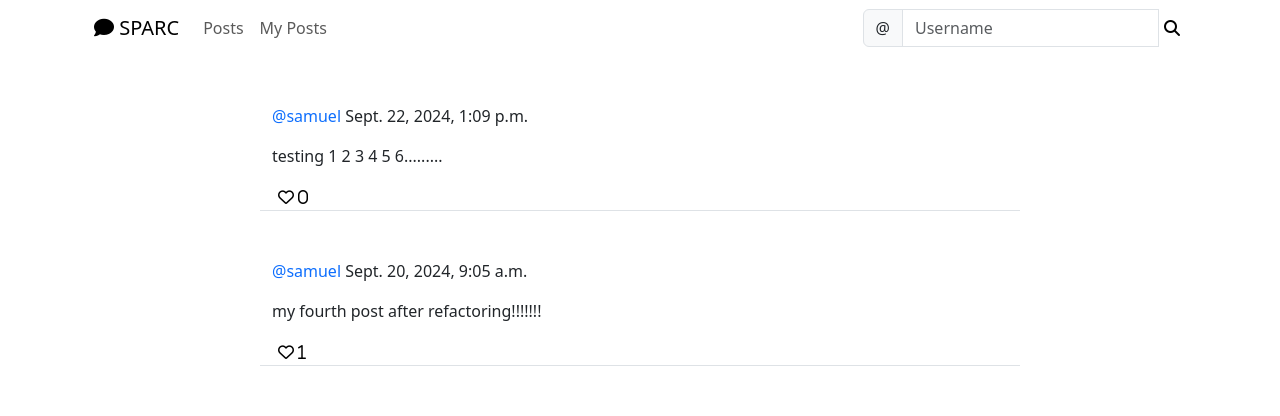
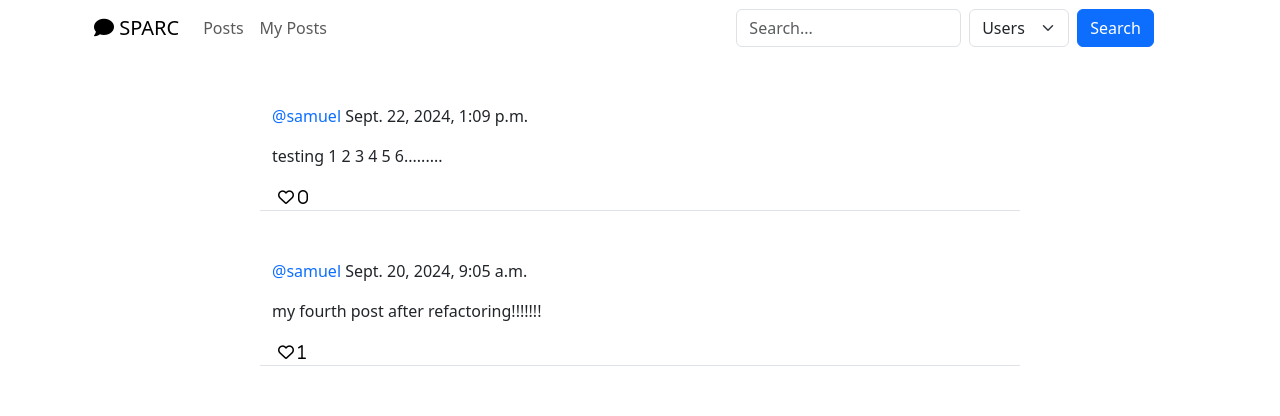
Before and after one commit to samuel2l/Django-Social-Media-Web-App, a Django app: page /posts/ in a window 1280 px wide. Shown: the top 416 px of the page. Run offline with Django 5.2, Linux system fonts and the light colour scheme; data comes from the database, SQL or seed files in the repository; some libraries are stand-ins or nearby versions.

Commit message:
add search posts

```diff
--- a/landing/templates/basee.html
+++ b/landing/templates/basee.html
@@ -31,15 +31,18 @@
               <a class="nav-link" href="{% url 'my-posts'   %}">My Posts</a>
             </li>
           </ul>
-          <form class="d-flex" method="GET" action="{%url 'search_results' %}">
-            <div class="input-group">
-              <span class="input-group-text" id="basic-addon1">@</span>
-              <input type="text" class="form-control" placeholder="Username" aria-label="Username" aria-describedby="basic-addon1" name="query" value="{{request.GET.query}}">
-              <button style="border: none; background-color: transparent; box-shadow: none" type="submit"><i class="fas fa-search"></i></button>
+          <form class="d-flex align-items-center" method="GET" action="{% url 'search_results' %}">
+            <input type="text" name="query" class="form-control" placeholder="Search..." required style="width: 50%;">
 
-            </div>
-          </form>
-          {% if user.is_authenticated %}
+            <select name="search_type" class="form-select mx-2" style="width: 100px;">
+                <option value="users">Users</option>
+                <option value="posts">Posts</option>
+            </select>
+
+            <button type="submit" class="btn btn-primary">Search</button>
+        </form>
+
+                  {% if user.is_authenticated %}
           <div class="nav-item dropdown">
             <a class="nav-link dropdown-toggle text-dark" data-bs-toggle="dropdown" role="button" aria-expanded="false"><i class="fas fa-user"></i></a>
             <ul class="dropdown-menu">
--- a/social/templates/search.html
+++ b/social/templates/search.html
@@ -32,6 +32,9 @@
             </div>
         </div>
     </div>
+
+
+
 {% endfor %}
 
 </div>
--- a/social/urls.py
+++ b/social/urls.py
@@ -18,8 +18,8 @@ urlpatterns = [
 
     path('post/<int:pk>/like/',views.Like.as_view(),name='like'),
 
-    path('search/',views.SearchUser.as_view(),name='search_results'),
-
+    path('search/',views.Search.as_view(),name='search_results'),
+    # path('search/',views.SearchPost.as_view(),name='search_results'),
 
 
 
--- a/social/views.py
+++ b/social/views.py
@@ -161,21 +161,21 @@ class Like(LoginRequiredMixin,View):
 
         next=request.POST.get('next','/')
         return HttpResponseRedirect(next)
-class SearchUser(View):
-    def get(self, request, *args, **kwargs):
-        query = self.request.GET.get('query')
-        search_result = Profile.objects.filter(
-            # The Q object is used to build complex query filters in Django, allowing for more dynamic or conditional filtering
-            # The double underscores (__) in Django field lookups allow you to filter based on fields in related models
+# class SearchUser(View):
+#     def get(self, request, *args, **kwargs):
+#         query = self.request.GET.get('query')
+#         search_result = Profile.objects.filter(
+#             # The Q object is used to build complex query filters in Django, allowing for more dynamic or conditional filtering
+#             # The double underscores (__) in Django field lookups allow you to filter based on fields in related models
 
-            Q(user__username__icontains=query)
-        )
+#             Q(user__username__icontains=query)
+#         )
 
-        context = {
-            'search_result': search_result,
-        }
+#         context = {
+#             'search_result': search_result,
+#         }
 
-        return render(request, 'search.html', context)
+#         return render(request, 'search.html', context)
 
 # class SearchPost(View):
 #     def get(self, request, *args, **kwargs):
@@ -190,4 +190,25 @@ class SearchUser(View):
 #             'search_result': search_result,
 #         }
 
-#         return render(request, 'search.html', context)
+#         return render(request, 'search_post.html', context)
+
+class Search(View):
+    def get(self, request, *args, **kwargs):
+        query = self.request.GET.get('query')
+        search_type = self.request.GET.get('search_type')
+
+        if search_type == 'users':
+            search_result = Profile.objects.filter(Q(user__username__icontains=query))
+            template = 'search.html'  # Or any template that displays users
+        elif search_type == 'posts':
+            search_result = Post.objects.filter(Q(content__icontains=query))
+            template = 'search_post.html'  # Or any template that displays posts
+        else:
+            search_result = []  # Empty result if no valid search type
+            template='search.html'
+
+        context = {
+            'search_result': search_result,
+        }
+
+        return render(request, template, context)
```
Also changed, not shown: social/templates/search_post.html (added, +36 -0 lines).
